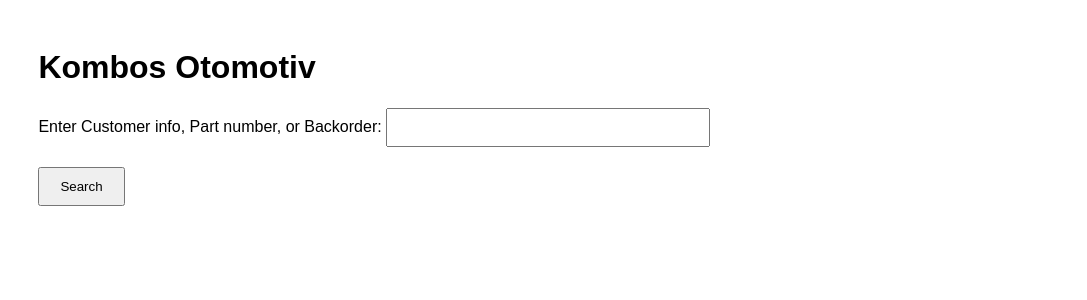
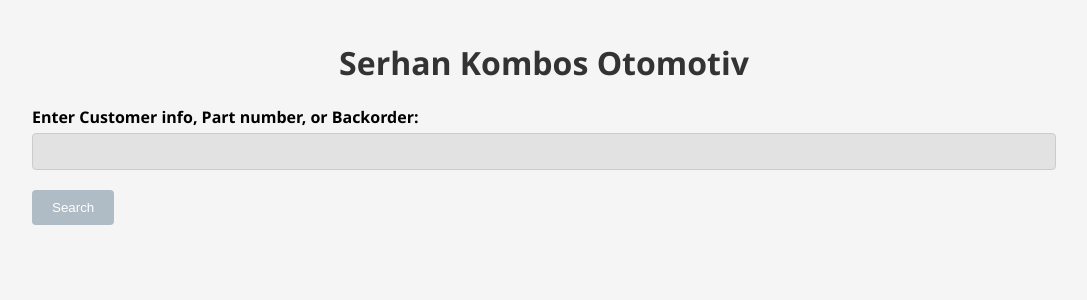
Before and after one commit to Nnamchisimi/web, a Flask app: page / in a window 1280 px wide. Shown: the top 300 px of the page, without its empty margins (96-1183 px from the left). Run offline with Flask 3, Linux system fonts and the light colour scheme; parts of the project's set-up code (start-up, migrations or seed data) failed here and were passed over.

Commit message:
ui updated

```diff
--- a/templates/index.html
+++ b/templates/index.html
@@ -5,25 +5,75 @@
     <meta name="viewport" content="width=device-width, initial-scale=1.0">
     <title>Part Details Lookup</title>
     <style>
-        body { font-family: Arial, sans-serif; }
-        .container { width: 80%; margin: auto; padding: 20px; }
-        table { width: 100%; border-collapse: collapse; margin-top: 20px; }
-        th, td { border: 1px solid #ddd; padding: 8px; text-align: left; }
+        body {
+            font-family: 'Segoe UI', Tahoma, Geneva, Verdana, sans-serif;
+            background-color: #f5f5f5;
+            margin: 0;
+            padding: 0;
+        }
+        .container {
+            width: 80%;
+            margin: auto;
+            padding: 20px;
+        }
+        h1 {
+            text-align: center;
+            color: #333;
+        }
+        .form-group {
+            margin-bottom: 20px;
+        }
+        label {
+            font-weight: bold;
+        }
+        input[type="text"] {
+            width: calc(100% - 22px);
+            padding: 10px;
+            margin-top: 5px;
+            border: 1px solid #ccc;
+            border-radius: 4px;
+            background-color: #e2e2e2;
+        }
+        input[type="submit"] {
+            background-color: #afbbc5;
+            color: white;
+            border: none;
+            padding: 10px 20px;
+            border-radius: 4px;
+            cursor: pointer;
+            transition: background-color 0.3s ease;
+        }
+        input[type="submit"]:hover {
+            background-color: #000000;
+        }
+        table {
+            width: 100%;
+            border-collapse: collapse;
+            margin-top: 20px;
+        }
+        th, td {
+            border: 1px solid #ddd;
+            padding: 12px;
+            text-align: left;
+        }
         th {
-            background-color: #f4f4f4;
+            background-color: #e2e2e2;
             position: sticky;
             top: 0;
-            z-index: 2; /* Ensure the headers are above the table rows */
-            min-width: 200px; /* Minimum width for each table header cell */
+            z-index: 2;
+            min-width: 200px;
         }
-        .form-group { margin-bottom: 20px; }
-        input[type="text"] { width: 300px; padding: 10px; }
-        input[type="submit"] { padding: 10px 20px; }
+        tr:nth-child(even) {
+            background-color: #f9f9f9;
+        }
+        tr:hover {
+            background-color: #f1f1f1;
+        }
     </style>
 </head>
 <body>
     <div class="container">
-        <h1>Kombos Otomotiv</h1>
+        <h1>Serhan Kombos Otomotiv</h1>
         <form method="post">
             <div class="form-group">
                 <label for="search_query">Enter Customer info, Part number, or Backorder:</label>
```
